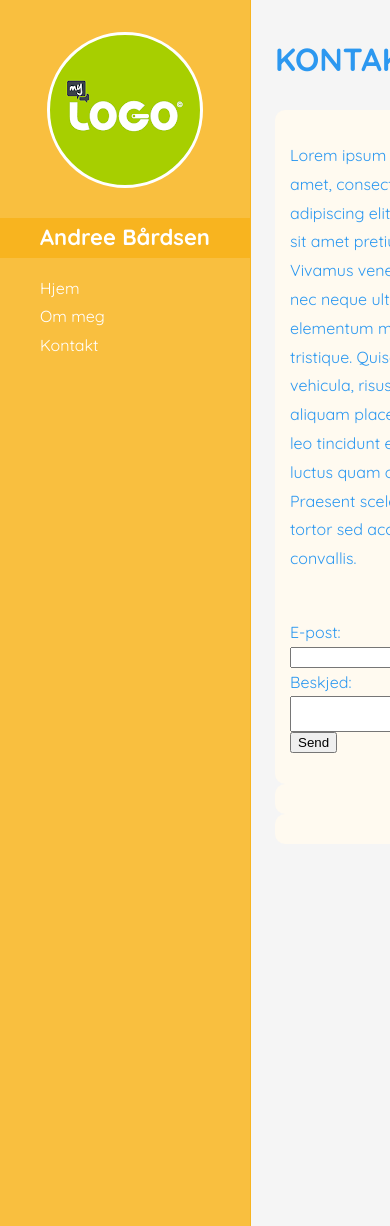
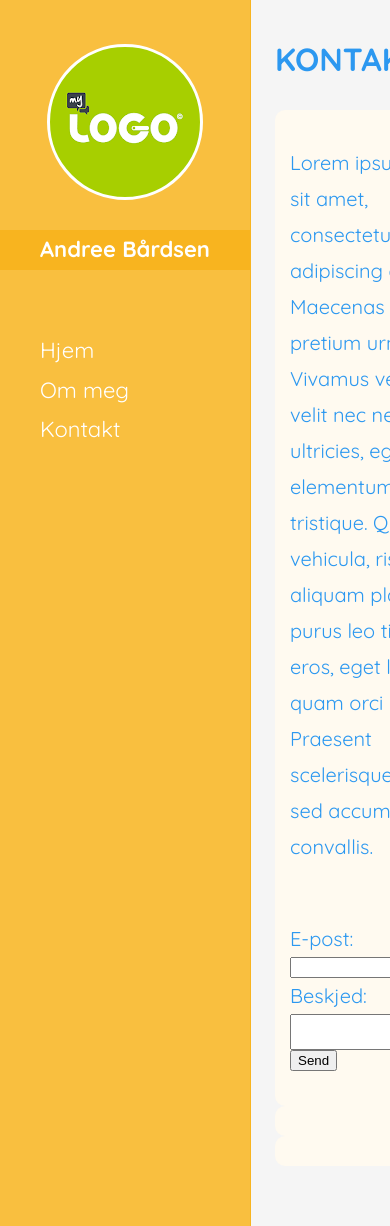
Before and after one commit to andreeba/andreeba.github.io, a PHP site: page /contact.html in a window 390 px wide. Run offline with PHP 8.4, Linux system fonts and the light colour scheme; some web fonts are replaced.

Commit message:
resize_mobile

```diff
--- a/contact.html
+++ b/contact.html
@@ -13,11 +13,11 @@
 	<div class="leftnav">
 	<div id="navbar">
 	<a href="index.html"><div class="logo" style="background-image: url(images/mylogo.png);"></div></a>
-	<h1 class="leftnavlogo">Andree Bårdsen</h1><ul>
+	<h1 class="leftnavlogo">Andree Bårdsen</h1><ul><br><div class="resize">
 	<li><a href="index.html">Hjem</a></li>
 	<li><a href="about.html">Om meg</a></li>
 	<li><a href="contact.html">Kontakt</a></li>
-		</ul></div></div></div>
+		</ul></div></div></div></div>
 	<div class="main">
 	<h1>KONTAKT</h1>
 
--- a/css/stylesheet.css
+++ b/css/stylesheet.css
@@ -38,6 +38,12 @@ a {
 	max-width: 1170px;
 	margin: 0 auto; }
 
+@media screen and (max-width: 880px) {
+  .container {
+    font-size: 22px;
+  }
+}
+
 
  .navbar {
     display: none;
@@ -73,10 +79,13 @@ a {
 	border-radius: 10px;
 }
 
-@media screen and (max-width:800px) {
+@media screen and (max-width:880px) {
   .column {
     width: 100%;
-	}}
+	font-size: 20px;
+	}
+
+}
 
 .row:after {
   content: "";
```
